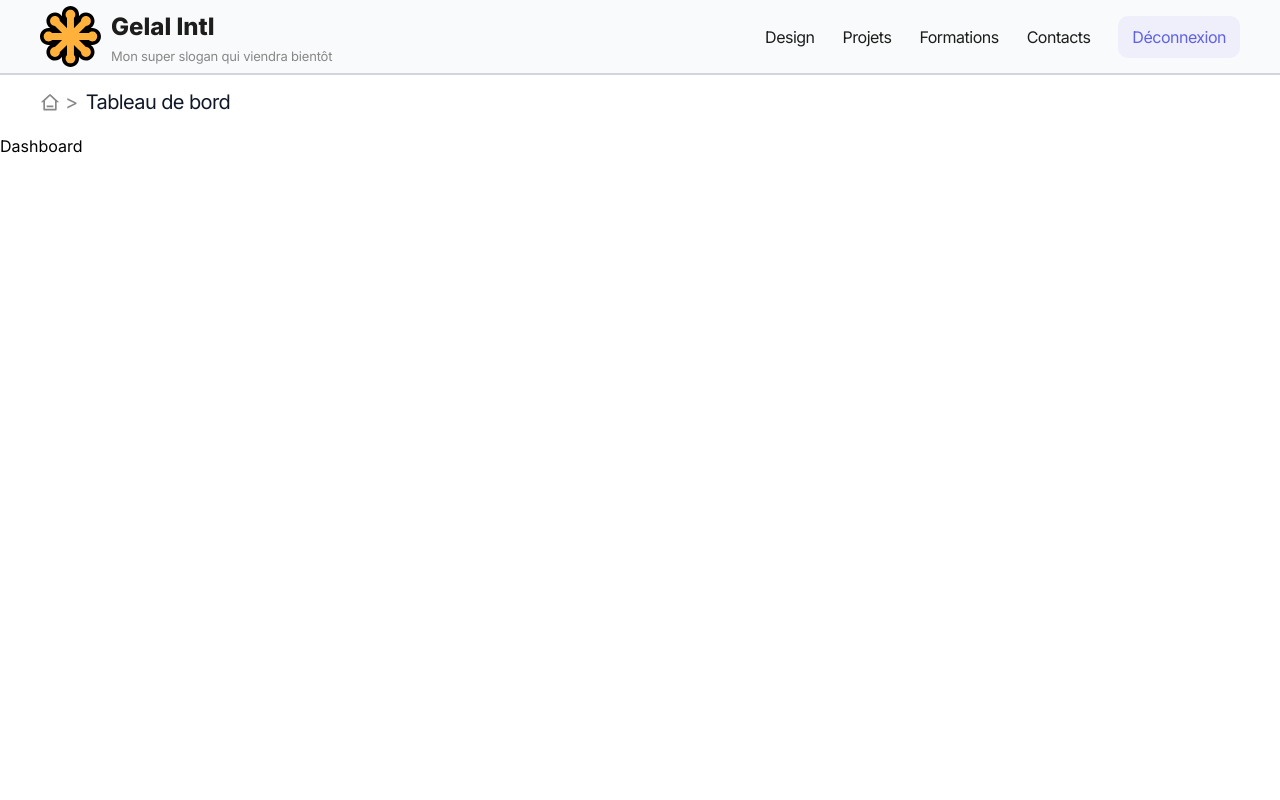
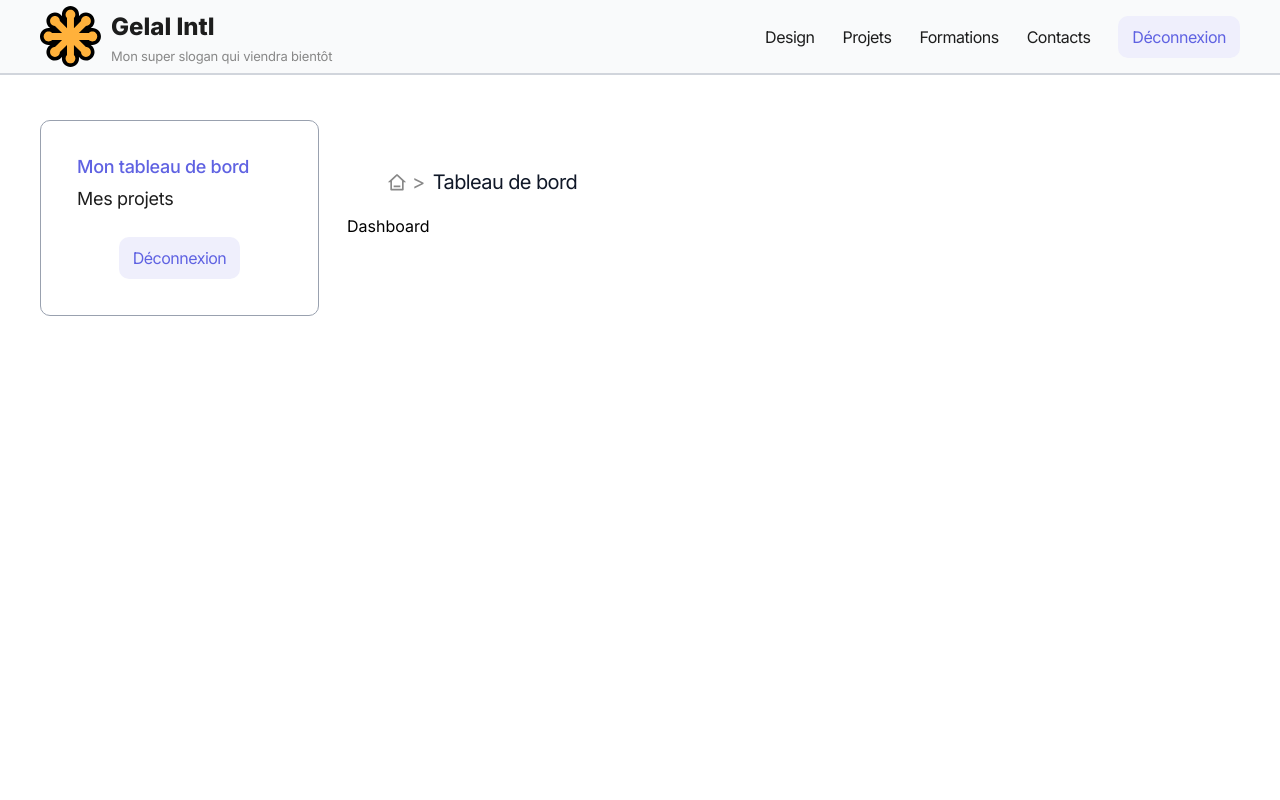
Before and after one commit to gelalintl/portfolio, a Next.js app: page /user/dashboard in a window 1280 px wide. Shown: the top 800 px of the page. Built offline with nearby package versions, Linux system fonts and the light colour scheme; no server answers; sample sign-in values are in the browser's storage.

Commit message:
feat(user): ajout sidebar utilisateur et amélioration button

```diff
--- a/src/app/user/layout.tsx
+++ b/src/app/user/layout.tsx
@@ -1,9 +1,20 @@
 "use client";
 
 import { AuthGuard } from "@/components/guards/authGuard";
+import { UserAccountNavigation } from "@/components/navigation/userAccountNav";
+import { Container } from "@/ui/components/container/container";
 
 export default function UserLayout({ children }: { children: React.ReactNode }) {
   return (
-    <AuthGuard>  {children}   </AuthGuard>
+    <AuthGuard>
+      <Container className="mt-20">
+        <div className="grid grid-cols-12 gap-7">
+           <div className="col-span-3">
+              <UserAccountNavigation />
+            </div>
+            <div className="col-span-9">{children}</div>
+        </div>
+        </Container>
+    </AuthGuard>
   );
 }
--- /dev/null
+++ b/src/components/navigation/userAccountNav.tsx
@@ -0,0 +1,46 @@
+"use client"
+
+import { FirebaseLogoutUser } from "@/api/authentication"
+import { useAuth } from "@/context/AuthContext"
+import { Box } from "@/ui/design-system/box/box"
+import { Button } from "@/ui/design-system/button/button"
+import { Typography } from "@/ui/design-system/typography/typography"
+import { useRouter } from "next/navigation"
+import toast from "react-hot-toast"
+import { ActiveLink } from "./activeLink"
+
+export const UserAccountNavigation = () => {
+
+    const {user, loading} = useAuth()
+    const router = useRouter()
+
+    const handleLogoutUser = () => {
+        toast.promise(
+            FirebaseLogoutUser(),
+            {
+                loading: "Déconnexion en cours...",
+                success: "Vous avez été déconnecté.",
+                error: "Une erreur est survenue lors de la déconnexion."
+            }
+        )
+        .then(()=> router.push("/"))
+    }
+
+  return (
+    <Box className="flex flex-col gap-7 mt-10">
+        <div className="flex flex-col gap-3">
+            <Typography variant="caption2" weigth="medium">
+                <ActiveLink href="/user/dashboard">Mon tableau de bord</ActiveLink>
+            </Typography>
+            <Typography variant="caption2" weigth="medium">
+                <ActiveLink href="/user/my-projects">Mes projets</ActiveLink>
+            </Typography>
+        </div>
+        <div className="flex justify-center">
+        {!loading && user && (
+            <><Button size="small" variant="secondary" onClick={handleLogoutUser}>Déconnexion</Button> </>
+         )}
+        </div>
+    </Box>
+  )
+}
```
Also changed, not shown: src/ui/design-system/button/button.tsx (line endings or trailing spaces).
